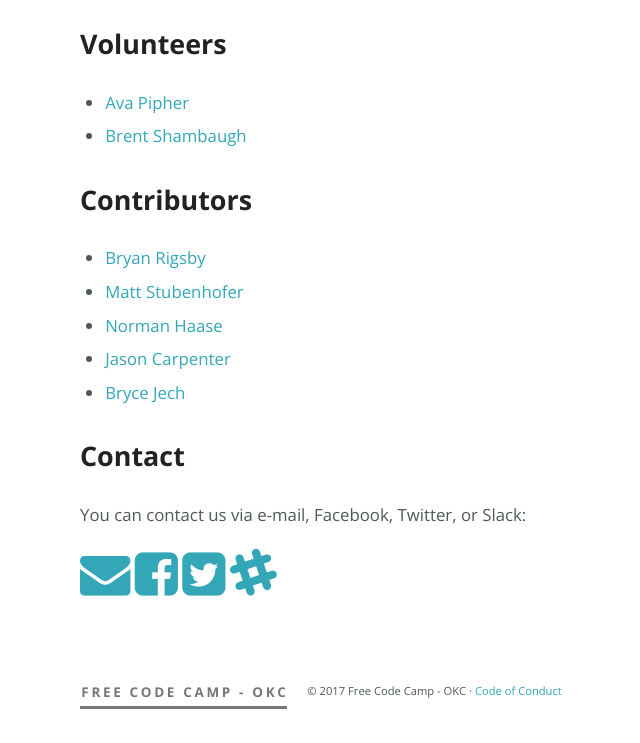
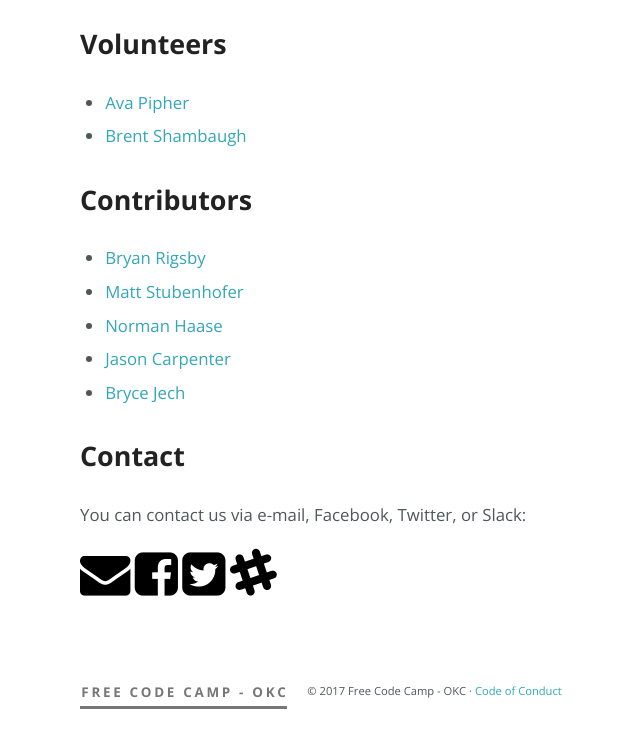
Before and after one commit to FreeCodeCampOKC/fccokc_web_legacy, a plain HTML site: page docs/about.html in a window 1280 px wide. Shown: the part 969-1712 px from the top of the page, without its empty margins (140-780 px from the left). Drawn offline with nearby package versions, Linux system fonts and the light colour scheme.

Commit message:
CHANGE SOCIAL ICONS TO BLACK

```diff
--- a/docs/stylesheets/style.css
+++ b/docs/stylesheets/style.css
@@ -836,6 +836,9 @@
 #article-nav:after {
   clear: both;
 }
+.social-wrapper a{
+  color: black;
+}
 @media screen and (min-width: 768px) {
   #article-nav {
     margin: 6em 0 50px 0;
```
